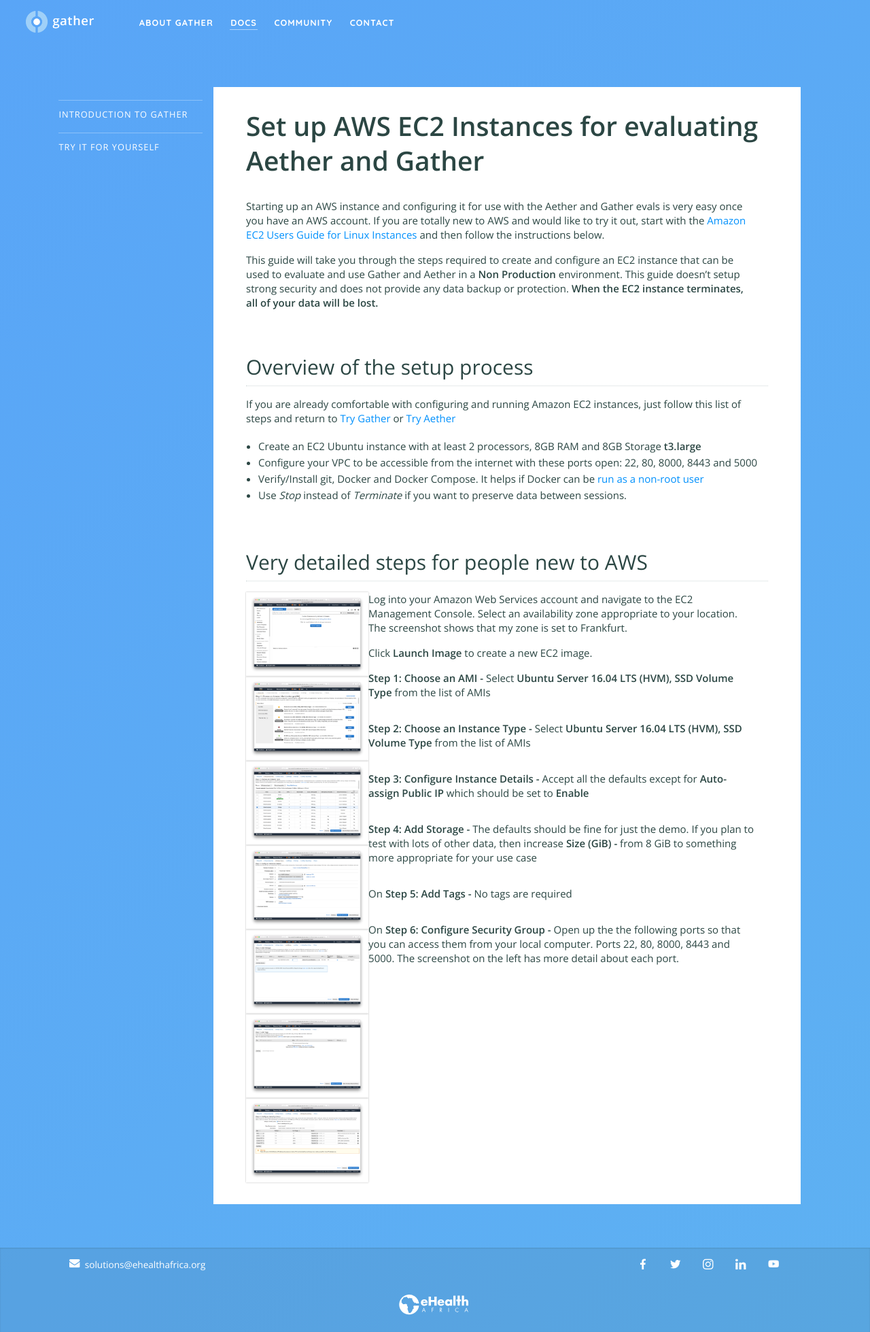
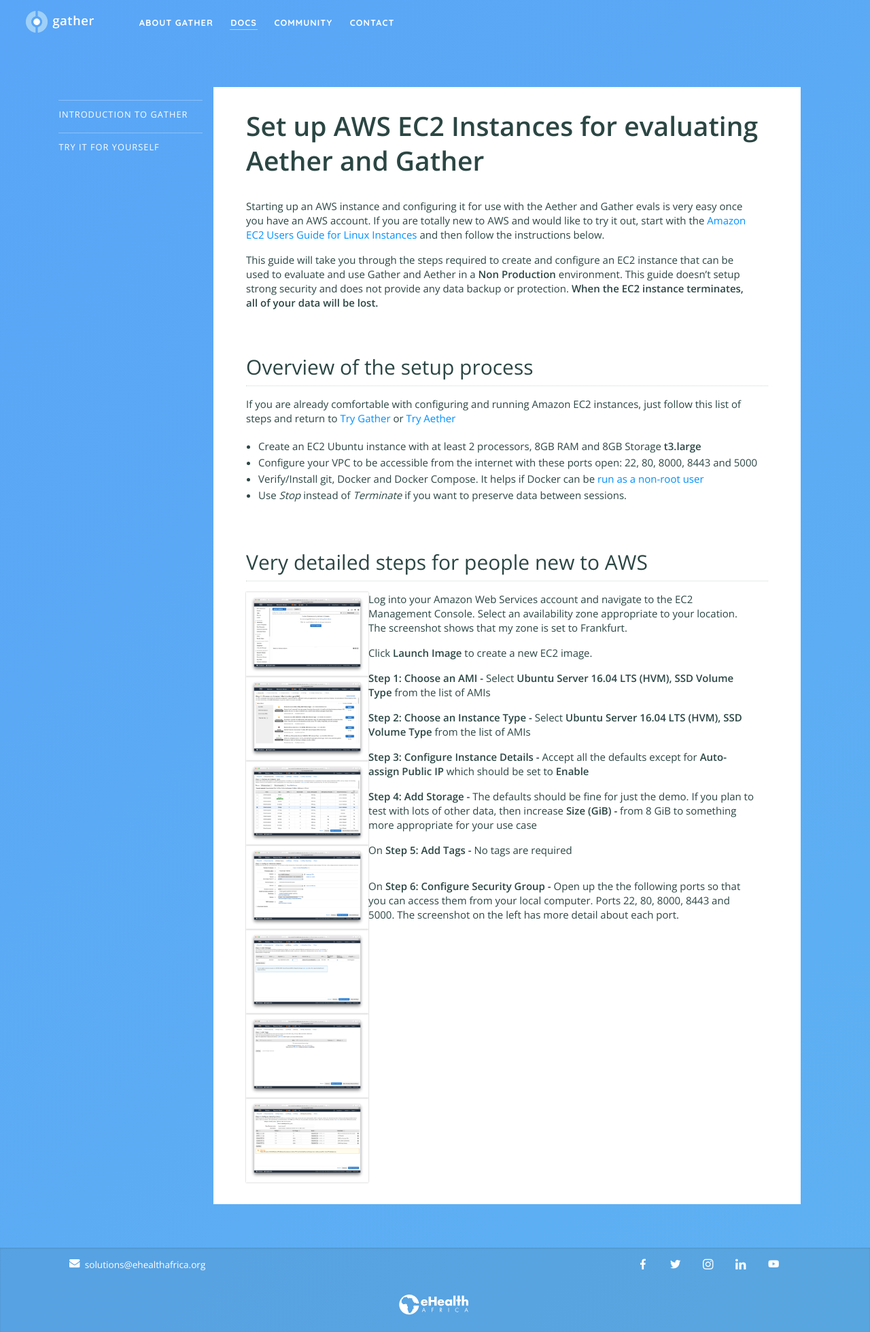
Before and after one commit to nixilla/gather, a Jekyll site: the page built from documentation/try/setup-aws.md, in a window 1280 px wide. Shown: the whole page at 68% size. Built offline with Jekyll 4.4.1, drawn with Linux system fonts in a browser that asks for light colours.

Commit message:
Update setup-aws.md

```diff
--- a/documentation/try/setup-aws.md
+++ b/documentation/try/setup-aws.md
@@ -21,13 +21,24 @@
 Click **Launch Image** to create a new EC2 image.
 
 ![AWS EC2 AMI](/images/aws-ec2-step1.png){: .scalable}**Step 1: Choose an AMI -** Select **Ubuntu Server 16.04 LTS (HVM), SSD Volume Type** from the list of AMIs
-<p/>
+
+
+
 ![AWS EC2 Instance Type](/images/aws-ec2-step2.png){: .scalable}**Step 2: Choose an Instance Type -** Select **Ubuntu Server 16.04 LTS (HVM), SSD Volume Type** from the list of AMIs
-<p/>
+
+
+
 ![AWS EC2 Instance Details](/images/aws-ec2-step3.png){: .scalable}**Step 3: Configure Instance Details -** Accept all the defaults except for **Auto-assign Public IP** which should be set to **Enable**
-<p/>
+
+
+
 ![AWS EC2 Add Storage](/images/aws-ec2-step4.png){: .scalable}**Step 4: Add Storage -** The defaults should be fine for just the demo.  If you plan to test with lots of other data, then increase **Size (GiB) -** from 8 GiB to something more appropriate for your use case
-<p/>
+
+
+
 ![AWS EC2 Add Tags](/images/aws-ec2-step5.png){: .scalable}On **Step 5: Add Tags -** No tags are required
 <p/>
+
+
+
 ![AWS EC2 Ports](/images/aws-ec2-step6.png){: .scalable}On **Step 6: Configure Security Group -** Open up the the following ports so that you can access them from your local computer. Ports 22, 80, 8000, 8443 and 5000.  The screenshot on the left has more detail about each port.
```
